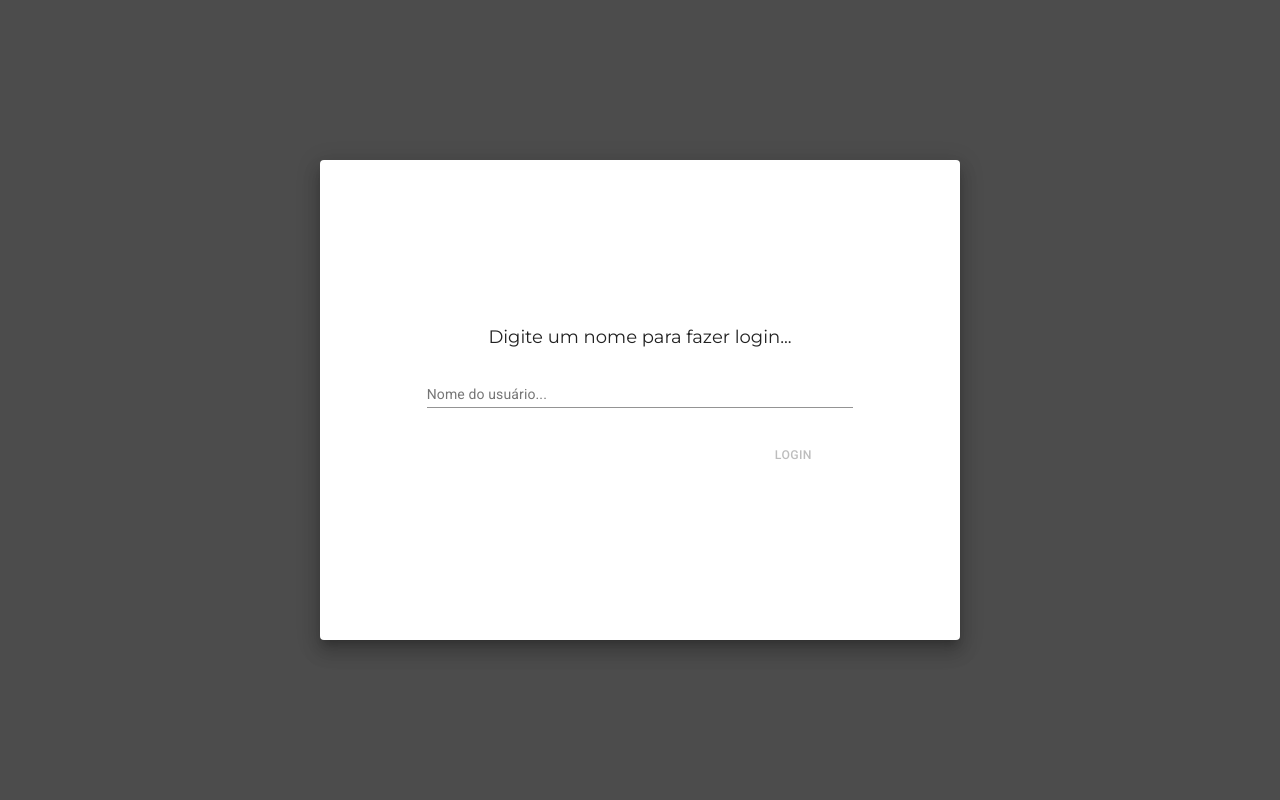
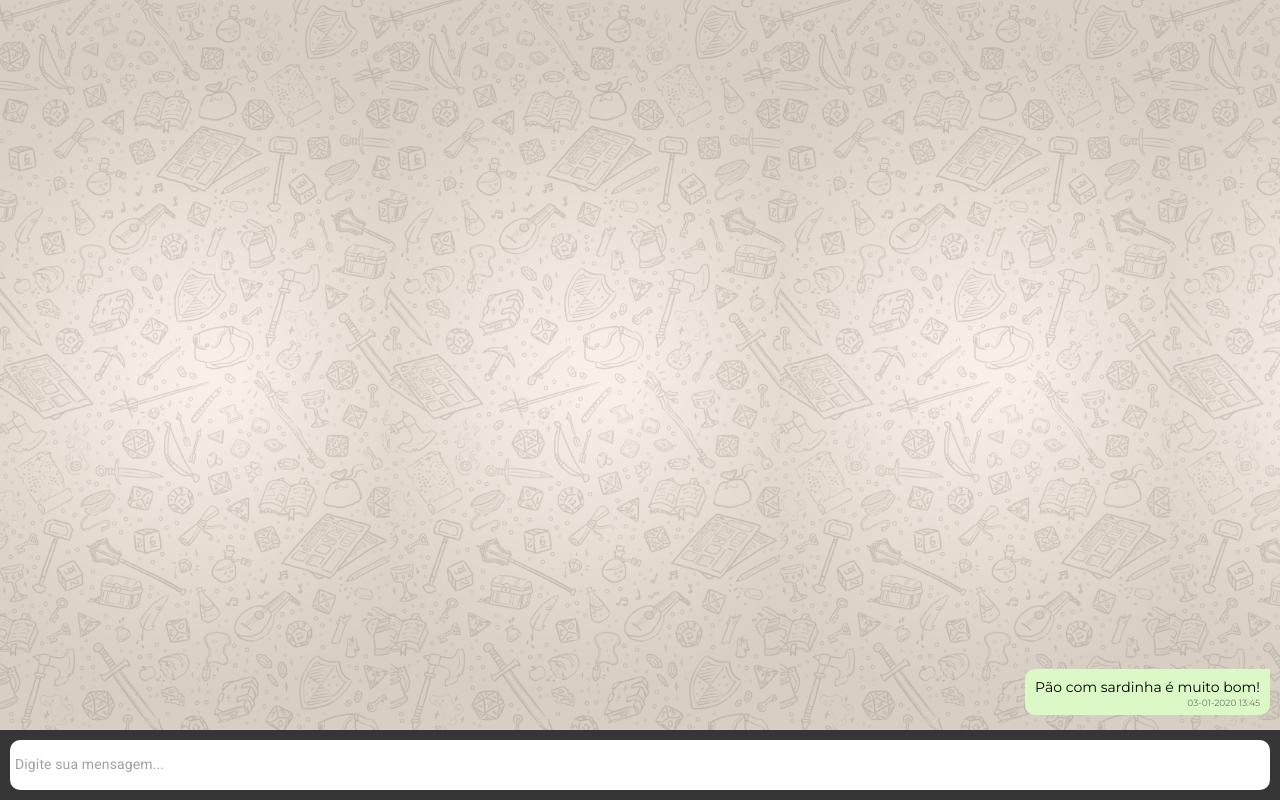
Before and after one commit to brunoeas/teste-chat, a React (Create React App) app in the folder projeto-chat/: page / in a window 1280 px wide. Built offline with nearby package versions, Linux system fonts and the light colour scheme.

Commit message:
Começando tela de Chat

```diff
--- a/projeto-chat/package.json
+++ b/projeto-chat/package.json
@@ -5,6 +5,7 @@
   "dependencies": {
     "@material-ui/core": "^4.7.0",
     "@material-ui/icons": "^4.5.1",
+    "moment": "^2.24.0",
     "react": "^16.12.0",
     "react-dom": "^16.12.0",
     "react-scripts": "3.2.0"
--- /dev/null
+++ b/projeto-chat/src/components/Mensagem/Mensagem.js
@@ -0,0 +1,46 @@
+import React from 'react';
+import { withStyles } from '@material-ui/core/styles';
+import moment from 'moment';
+
+const styles = () => ({
+  root: {
+    width: '100%',
+    display: 'flex',
+    justifyContent: 'flex-end'
+  },
+  container: {
+    padding: 10,
+    paddingBottom: 7,
+    maxWidth: '70vw',
+    minWidth: '5vw',
+    backgroundColor: '#DCF8C6',
+    borderRadius: 10,
+    borderTopRightRadius: 0,
+    marginRight: 10
+  },
+  textDataEnvio: {
+    fontSize: 9,
+    textAlign: 'right',
+    color: 'rgba(0,0,0,0.5)',
+    marginTop: 3
+  }
+});
+
+const Mensagem = props => {
+  const { classes } = props;
+  const { text, dhEnvio } = props.msg;
+  const dhEnvioFormatado = moment(dhEnvio).format('DD-MM-YYYY HH:mm');
+
+  const isFromLoggedUser = true; // TODO: futuramente fazer validação
+
+  return (
+    <div className={classes.root}>
+      <div className={classes.container}>
+        <div>{text}</div>
+        <div className={classes.textDataEnvio}>{dhEnvioFormatado}</div>
+      </div>
+    </div>
+  );
+};
+
+export default withStyles(styles)(Mensagem);
--- a/projeto-chat/src/views/App/App.js
+++ b/projeto-chat/src/views/App/App.js
@@ -11,7 +11,7 @@ import { VIEW_LOGIN_KEY, VIEW_CHAT_KEY } from '../../viewKeys';
  * @returns Componente React "pai" do projeto
  */
 const App = props => {
-  const [view, setView] = useState(VIEW_LOGIN_KEY);
+  const [view, setView] = useState(VIEW_CHAT_KEY);
 
   let viewSelected;
   switch (view) {
--- a/projeto-chat/src/views/Chat/Chat.js
+++ b/projeto-chat/src/views/Chat/Chat.js
@@ -1,9 +1,73 @@
 import React from 'react';
+import { withStyles } from '@material-ui/core/styles';
+import InputBase from '@material-ui/core/InputBase';
+import backgroundImage from '../../assets/images/background-image.png';
+import Mensagem from '../../components/Mensagem/Mensagem';
+import moment from 'moment';
+
+const styles = () => ({
+  root: {
+    width: '100vw',
+    height: '100vh'
+  },
+  containerInput: {
+    height: 70,
+    paddingLeft: 10,
+    paddingRight: 10,
+    boxSizing: 'border-box',
+    width: '100%',
+    backgroundColor: '#363636'
+  },
+  containerMessages: {
+    height: 'calc(100vh - 70px)',
+    backgroundImage: `url(${backgroundImage})`,
+    backgroundSize: 'contain',
+    display: 'flex',
+    alignItems: 'flex-end',
+    boxSizing: 'border-box',
+    paddingBottom: 15
+  },
+  input: {
+    width: '100%',
+    height: 50,
+    marginTop: 10,
+    marginBottom: 5,
+    backgroundColor: '#FFF',
+    borderRadius: 10,
+    paddingLeft: 5
+  }
+});
+
+const dataMessages = [
+  {
+    usuario: { nmUsuario: 'Bruno Eduardo' },
+    text: 'Pão com sardinha é muito bom!',
+    dhEnvio: moment().format('YYYY-MM-DDTHH:mm:ssZZ')
+  }
+];
 
 const Chat = props => {
-  const { onChangeView } = props;
+  const { classes, onChangeView } = props;
 
-  return <div>Chat</div>;
+  return (
+    <div className={classes.root}>
+      <div className={classes.containerMessages}>
+        {dataMessages.map((msg, i) => (
+          <Mensagem key={i} msg={msg} />
+        ))}
+      </div>
+
+      <div className={classes.containerInput}>
+        <InputBase
+          className={classes.input}
+          placeholder='Digite sua mensagem...'
+          inputProps={{ 'aria-label': 'naked' }}
+          multiline
+          rowsMax='1'
+        />
+      </div>
+    </div>
+  );
 };
 
-export default Chat;
+export default withStyles(styles)(Chat);
```
Also changed, not shown: projeto-chat/src/assets/images/background-image.png (added), 1 other file (tests, documents, lock files or other folders).
